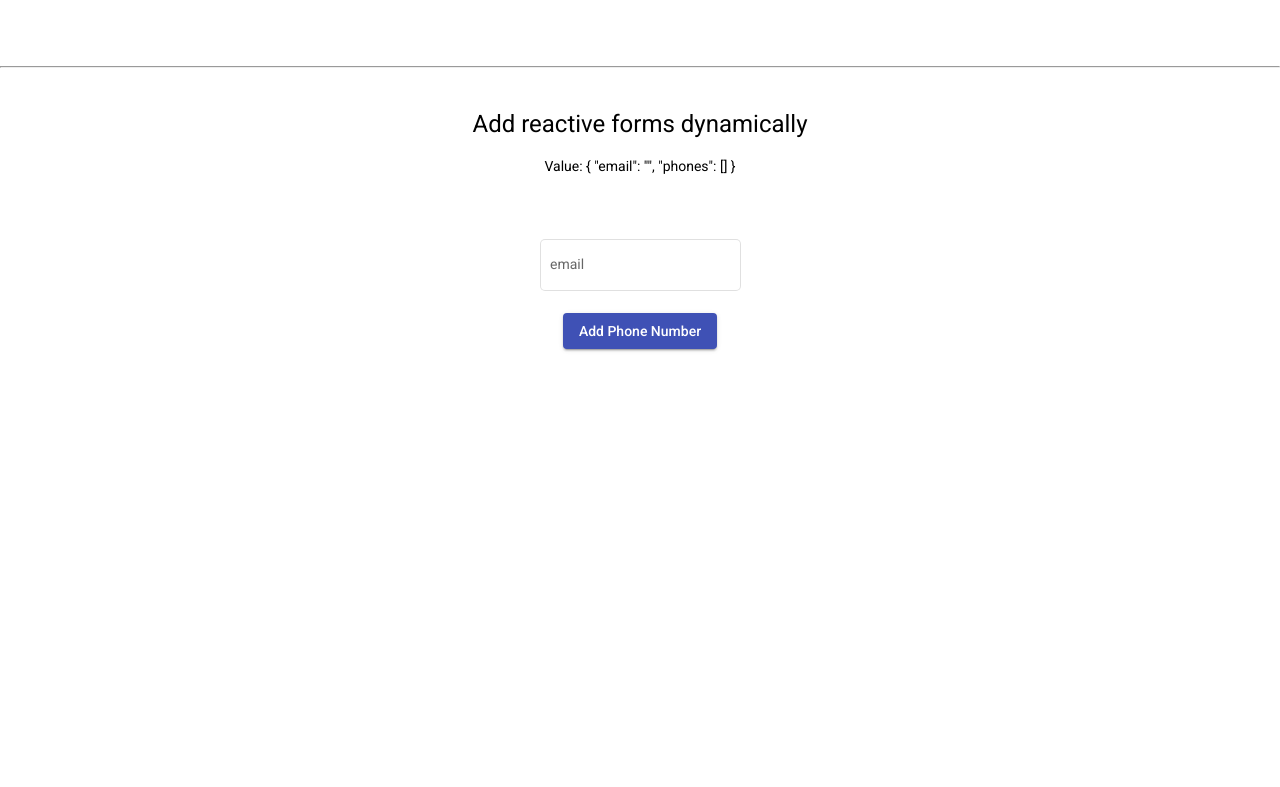
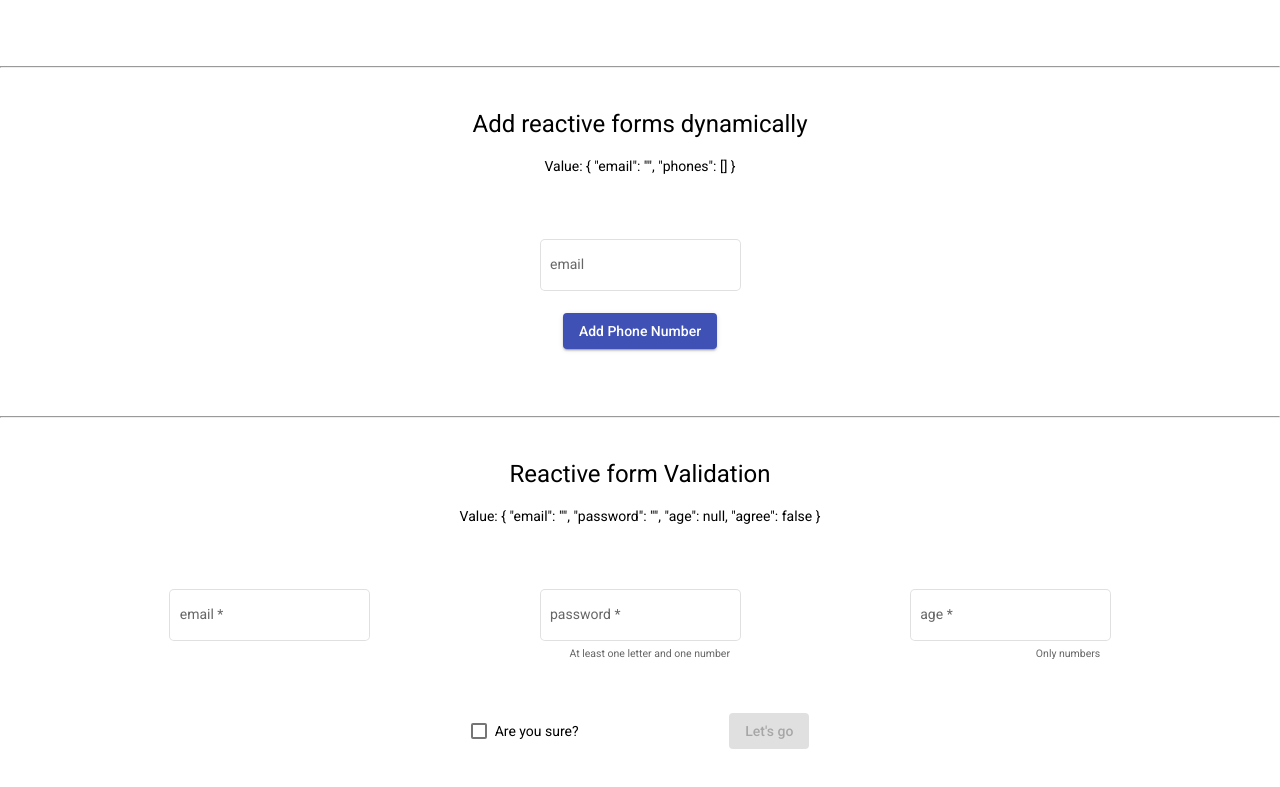
Before and after one commit to PabloGarciaNieto/reactive-forms, an Angular app: page / in a window 1280 px wide. Shown: the part 670-1457 px from the top of the page. Before the commit the page ends 1079 px from the top, so only its background shows below. Built offline with nearby package versions, Linux system fonts and the light colour scheme.

Commit message:
validated form

```diff
--- a/src/app/app.component.html
+++ b/src/app/app.component.html
@@ -3,3 +3,5 @@
 <app-nested-from></app-nested-from>
 <hr>
 <app-form-array></app-form-array>
+<hr>
+<app-form-validation></app-form-validation>
--- a/src/app/app.module.ts
+++ b/src/app/app.module.ts
@@ -13,13 +13,15 @@ import { MatCheckboxModule } from '@angular/material/checkbox';
 import { MatButtonModule } from '@angular/material/button';
 import { NestedFromComponent } from './nested-from/nested-from.component';
 import { FormArrayComponent } from './form-array/form-array.component';
+import { FormValidationComponent } from './form-validation/form-validation.component';
 
 @NgModule({
   declarations: [
     AppComponent,
     BasicFormComponent,
     NestedFromComponent,
-    FormArrayComponent
+    FormArrayComponent,
+    FormValidationComponent
   ],
   imports: [
     BrowserModule,
--- /dev/null
+++ b/src/app/form-validation/form-validation.component.html
@@ -0,0 +1,43 @@
+<div *ngIf="congrats" class="congrats">
+    Welcome!
+</div>
+<div *ngIf="!congrats">
+    <div class="title">
+        <h1>Reactive form Validation</h1>
+        Value: {{ validatedForm.value | json }}
+    </div>
+    <form [formGroup]="validatedForm" class="validated-form">
+        <div class="first-step">
+            <mat-form-field appearance="outline">
+                <mat-label>email</mat-label>
+                <input matInput placeholder="email" formControlName="email" autocomplete="off">
+                <mat-error *ngIf="email.invalid && email.touched">
+                    Don't forget the @ sign
+                </mat-error>
+            </mat-form-field>
+            <mat-form-field appearance="outline">
+                <mat-label>password</mat-label>
+                <input matInput placeholder="password" formControlName="password">
+                <mat-error *ngIf="password.invalid && password.touched">
+                    That password is not secure enough
+                </mat-error>
+                <mat-hint align="end">At least one letter and one number</mat-hint>
+            </mat-form-field>
+            <mat-form-field appearance="outline">
+                <mat-label>age</mat-label>
+                <input matInput placeholder="age" formControlName="age">
+                <mat-error *ngIf="age.errors?.min && age.touched">
+                    {{ age.errors.min.actual }} is too young to use this app kid!
+                </mat-error>
+                <mat-error *ngIf="age.errors?.max && age.touched">
+                    {{ age.errors.max.actual }} is too old to use this app gramps!
+                </mat-error>
+                <mat-hint align="end">Only numbers</mat-hint>
+            </mat-form-field>
+        </div>
+        <div class="second-step">
+            <mat-checkbox formControlName="agree" color="primary">Are you sure?</mat-checkbox>
+            <button mat-raised-button [disabled]="validatedForm.invalid" color="primary" (click)="letGo()">Let's go</button>
+        </div>
+    </form>
+</div>
--- /dev/null
+++ b/src/app/form-validation/form-validation.component.scss
@@ -0,0 +1,39 @@
+.title {
+    width: 100%;
+    margin-top: 40px;
+    text-align: center;
+}
+
+.validated-form {
+    width: 100%;
+    display: flex;
+    flex-direction: column;
+    align-items: center;
+    padding: 60px 0;
+}
+
+.first-step {
+    width: 100%;
+    display: flex;
+    justify-content: space-evenly;
+    align-items: flex-start;
+    margin-bottom: 50px;
+}
+
+.second-step {
+    width: 50%;
+    display: flex;
+    justify-content: space-evenly;
+    align-items: center;
+}
+
+.congrats {
+    width: 90%;
+    height: 200px;
+    display: flex;
+    justify-content: center;
+    align-items: flex-start;
+    margin: 60px auto 80px auto;
+    font-size: 3rem;
+    color: rgb(6, 165, 51);
+}
--- /dev/null
+++ b/src/app/form-validation/form-validation.component.ts
@@ -0,0 +1,57 @@
+import { Component, OnInit } from '@angular/core';
+import { FormBuilder, FormGroup, Validators } from '@angular/forms'
+
+@Component({
+  selector: 'app-form-validation',
+  templateUrl: './form-validation.component.html',
+  styleUrls: ['./form-validation.component.scss']
+})
+export class FormValidationComponent implements OnInit {
+  validatedForm: FormGroup;
+  congrats: boolean;
+  constructor(private fb: FormBuilder) { }
+
+
+  ngOnInit() {
+    this.congrats = false;
+    this.validatedForm = this.fb.group({
+      email: ['', [
+        Validators.required,
+        Validators.email
+      ]],
+      password: ['', [
+        Validators.required,
+        Validators.pattern('^(?=.*[0-9])(?=.*[a-zA-Z])([a-zA-Z0-9]+)$')
+      ]],
+      age: [null, [
+        Validators.required,
+        Validators.pattern('[0-9]+'),
+        Validators.minLength(2),
+        Validators.min(18),
+        Validators.max(65),
+      ]],
+      agree: [false, [
+        Validators.requiredTrue,
+      ]],
+    })
+  }
+  get email() {
+    return this.validatedForm.get('email');
+  }
+  get password() {
+    return this.validatedForm.get('password');
+  }
+  get age() {
+    return this.validatedForm.get('age');
+  }
+  get agree() {
+    return this.validatedForm.get('agree');
+  }
+
+  letGo() {
+    this.congrats = true;
+    setTimeout(() => { this.congrats = false; }, 4000);
+  }
+
+
+}
```
Also changed, not shown: 1 other file (tests, documents, lock files or other folders).
